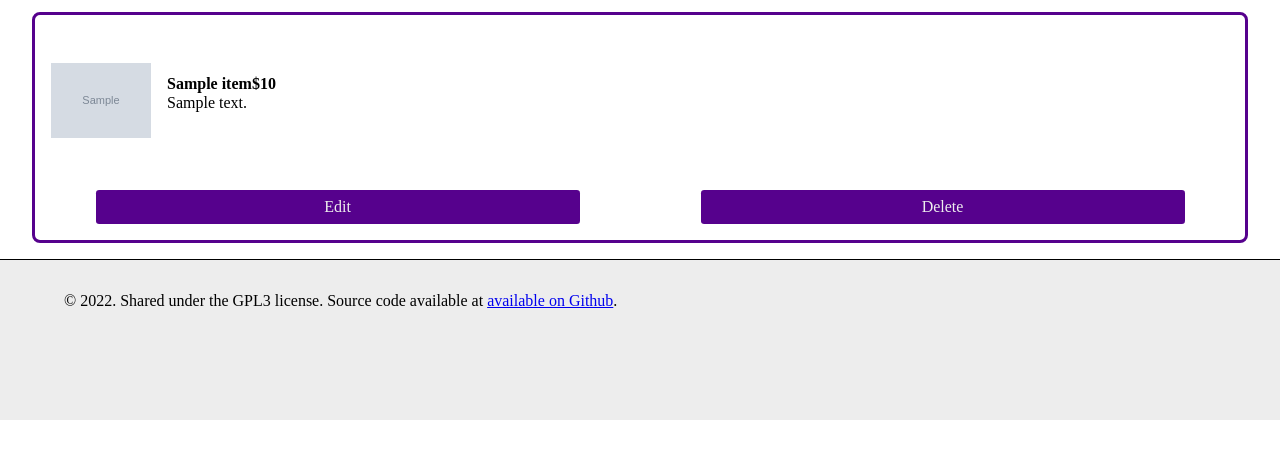
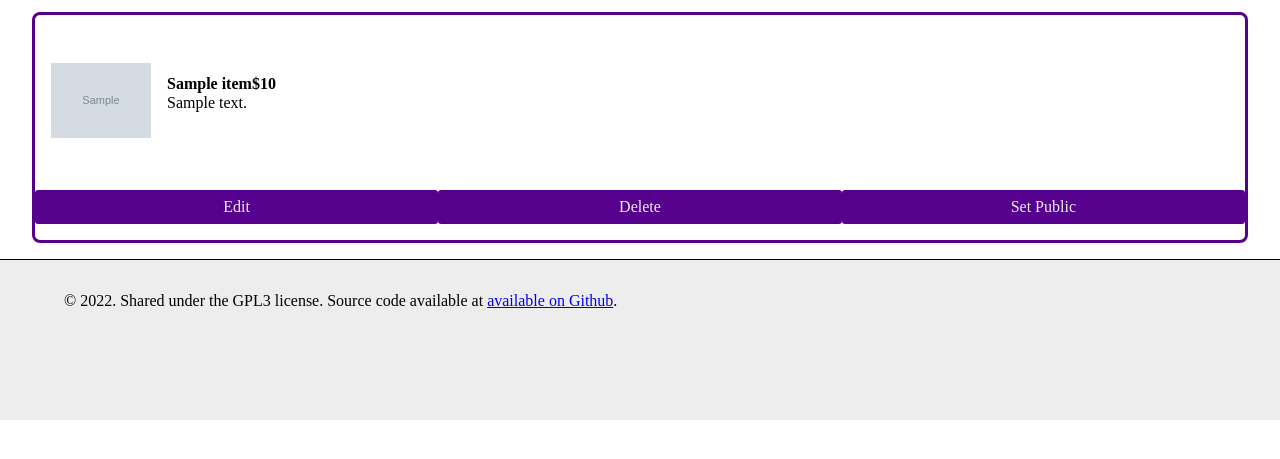
Before and after one commit to software-students-spring2024/5-final-project-spring-2024-mjetteam, a Flask app: page /viewListings in a window 1280 px wide. Shown: the part 252-711 px from the top of the page. Run offline with Flask 3, Linux system fonts and the light colour scheme; grey boxes marked "Sample" are stand-in pictures; a database or web service that is not in the repository returns one stand-in record (values such as "Sample title").

Commit message:
added private and public listings

```diff
--- a/src/app.py
+++ b/src/app.py
@@ -17,7 +17,7 @@ from bson.objectid import ObjectId #used to search db using objec ids
 load_dotenv()  # take environment variables from .env.
 
 # instantiate the app
-app = Flask(__name__)
+app = Flask(__name__, template_folder='templates')
 app.secret_key = os.getenv("SECRET_KEY")
 
 bcrypt = Bcrypt(app)
@@ -92,13 +92,13 @@ def home():
     sort_option = request.args.get('sort')
 
     if sort_option == 'oldest':
-        docs_cursor = db.items.find({}).sort("created_at", 1)
+        docs_cursor = db.items.find({"public": True}).sort("created_at", 1)
     elif sort_option == 'lowest':
-        docs_cursor = db.items.find({}).sort("price", 1)
+        docs_cursor = db.items.find({"public": True}).sort("price", 1)
     elif sort_option == 'highest':
-        docs_cursor = db.items.find({}).sort("price", -1)
+        docs_cursor = db.items.find({"public": True}).sort("price", -1)
     else:
-        docs_cursor = db.items.find({}).sort("created_at", -1)
+        docs_cursor = db.items.find({"public": True}).sort("created_at", -1)
 
     docs = list(docs_cursor)
     return render_template("index.html", docs=docs)  # render the hone template
@@ -192,7 +192,7 @@ def create_item(user_id):
     desc = request.form["description"]
     price = Decimal128(request.form["price"])
     url = request.form["url"]
-    item = {"name": name,  "description" :desc, "user":ObjectId(user_id),"username":username, "image_url":url, "price": price, "created_at": datetime.datetime.utcnow()}
+    item = {"name": name,  "description" :desc, "user":ObjectId(user_id),"username":username, "image_url":url, "price": price, "created_at": datetime.datetime.utcnow(), "public": True}
     db.items.insert_one(item)
     return redirect(url_for('view_listings'))
 
@@ -228,8 +228,21 @@ def view_listings():
     user_to_find = flask_login.current_user.id
     print(user_to_find)
     items = list(db.items.find({"user": ObjectId(user_to_find)}))
-    return render_template("viewlistings.html", docs = items)
+    return render_template("viewlisting.html", docs = items)
 
+@app.route("/setpublic/<item_id>")
+@flask_login.login_required
+def setpublic(item_id):
+    item = {"public":True}
+    db.items.update_one({"_id": ObjectId(item_id)}, {"$set": item})
+    return redirect(url_for('view_listings'))
+
+@app.route("/setprivate/<item_id>")
+@flask_login.login_required
+def setprivate(item_id):
+    item = {"public":False}
+    db.items.update_one({"_id": ObjectId(item_id)}, {"$set": item})
+    return redirect(url_for('view_listings'))
 
 @login_manager.unauthorized_handler
 def unauthorized_handler():
--- a/src/templates/viewListings.html
+++ b/src/templates/viewlisting.html
@@ -1,6 +1,4 @@
-{% extends 'base.html' %}
-
-{% block container %}
+{% extends 'base.html' %} {% block container %}
 
 <div id="profile">
   <img
@@ -32,7 +30,7 @@
     />
     <input type="submit" value="NEW LISTING" />
   </div>
-  {% for doc in docs %}
+  {% for doc in docs %} {% if doc.public == True %}
   <div class="listing-alt" onclick="window.location.href='/item/{{ doc._id }}'">
     <div class="listing-context-alt">
       <div class="listing-image-alt">
@@ -54,8 +52,36 @@
       <a href="{{url_for('edit', item_id = doc._id)}}">Edit</a>
       <br />
       <a href="{{url_for('delete', item_id = doc._id)}}">Delete</a>
+      <br />
+      <a href="{{url_for('setprivate', item_id = doc._id)}}">Set Private</a>
     </div>
   </div>
-  {% endfor %} {% endif %}
+  {% else %}
+  <div class="listing-alt" onclick="window.location.href='/item/{{ doc._id }}'">
+    <div class="listing-context-alt">
+      <div class="listing-image-alt">
+        <img
+          src="{{ doc.image_url }}"
+          alt="{{ doc.title }}"
+          referrerpolicy="no-referrer"
+        />
+      </div>
+      <div class="details-alt">
+        <div class="details-primary">
+          <b>{{ doc.name }}</b>
+          <p>${{ doc.price }}</p>
+        </div>
+        <p>{{ doc.description }}</p>
+      </div>
+    </div>
+    <div class="item-buttons">
+      <a href="{{url_for('edit', item_id = doc._id)}}">Edit</a>
+      <br />
+      <a href="{{url_for('delete', item_id = doc._id)}}">Delete</a>
+      <br />
+      <a href="{{url_for('setpublic', item_id = doc._id)}}">Set Public</a>
+    </div>
+  </div>
+  {% endif %} {% endfor %} {% endif %}
 </div>
 {% endblock %}
```
Also changed, not shown: src/templates/index.html (+10 -8 lines), 1 other file.
